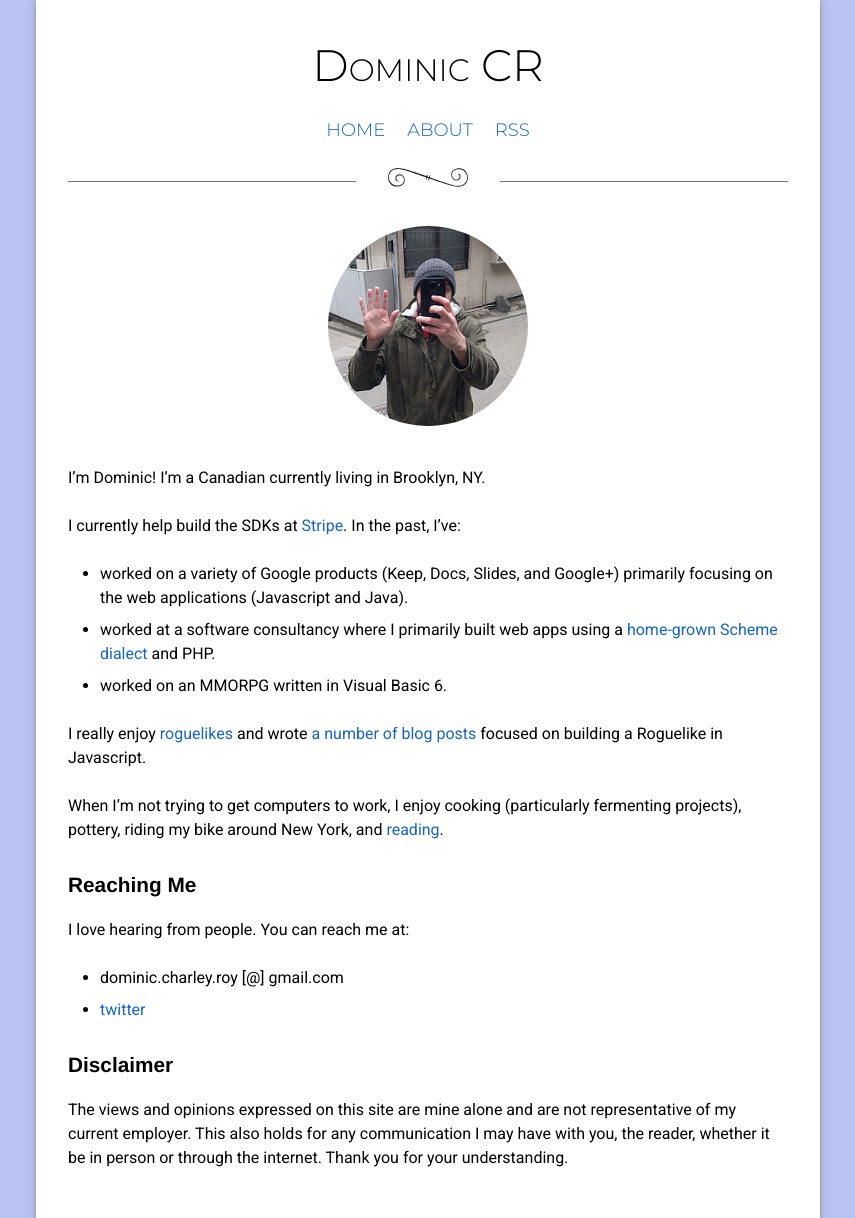
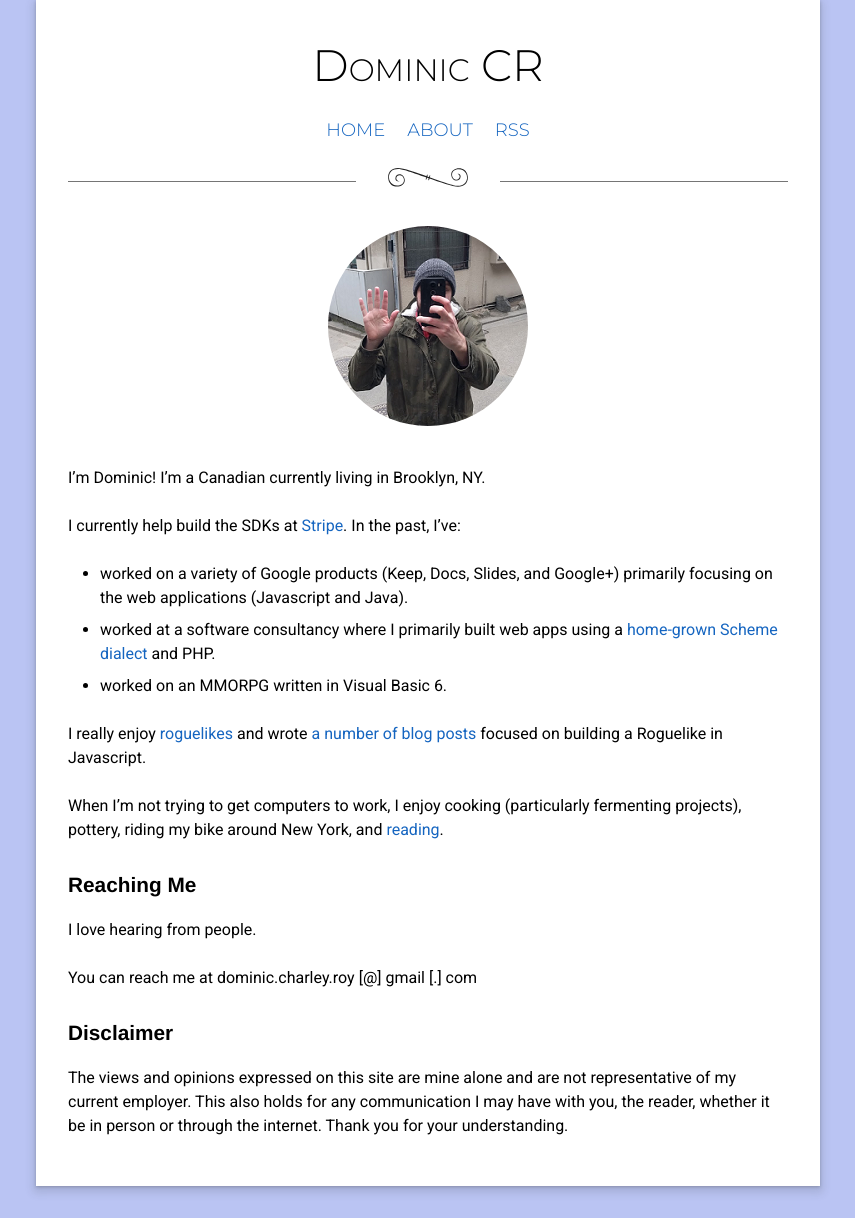
Before and after one commit to jokeofweek/jokeofweek.github.io, a Jekyll site: the page built from about.markdown, in a window 1280 px wide. Shown: the whole page, without its empty margins (212-1067 px from the left). Built offline with Jekyll 4.4.1, drawn with Linux system fonts in a browser that asks for light colours.

Commit message:
Remove twitter

```diff
--- a/about.markdown
+++ b/about.markdown
@@ -22,10 +22,9 @@ When I'm not trying to get computers to work, I enjoy cooking (particularly ferm
 
 ### Reaching Me
 
-I love hearing from people. You can reach me at:
+I love hearing from people.
 
-* dominic.charley.roy [@] gmail.com
-* [twitter](https://twitter.com/jokeofweek)
+You can reach me at dominic.charley.roy [@] gmail [.] com
 
 ### Disclaimer
 
```
